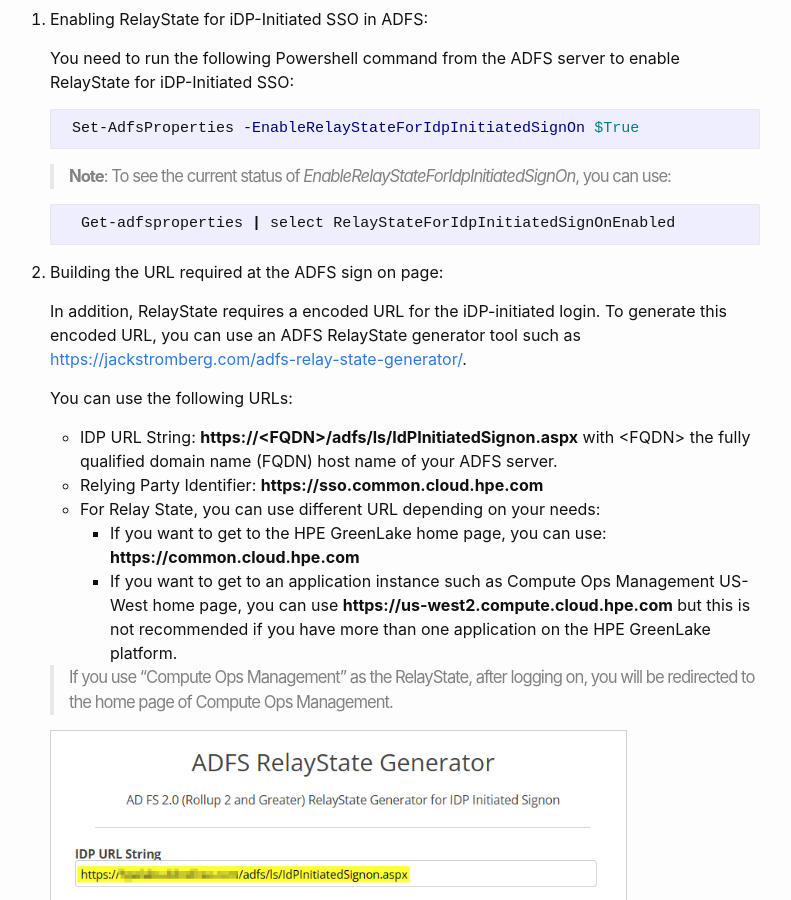
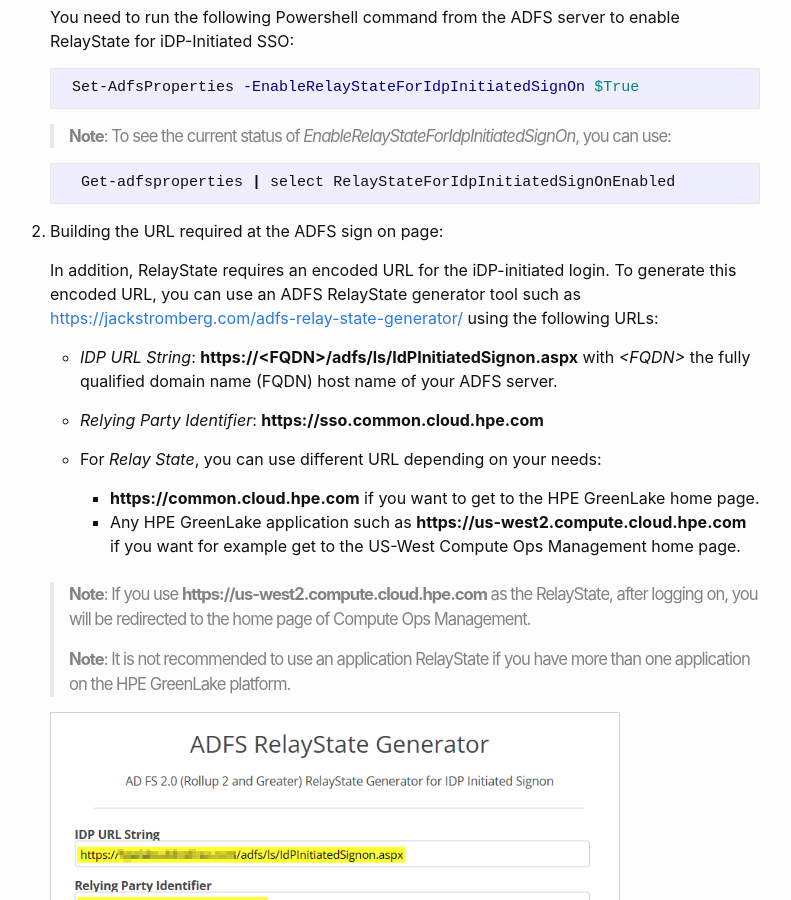
Before and after one commit to jullienl/jullienl.github.io, a Jekyll site: the page built from _posts/2023-08-22-Configuring-HPE-GreenLake-SSO-SAML-Authentication-with-ADFS.md, in a window 1280 px wide and 900 px high, scrolled down 21973 px. Shown: the whole window, without its empty margins (250-1041 px from the left). Built offline with Jekyll 4.4.1, drawn with Linux system fonts in a browser that asks for light colours; some of the changed text lies outside the part shown.

Commit message:
Improve image quality and width

````diff
--- a/_posts/2023-08-22-Configuring-HPE-GreenLake-SSO-SAML-Authentication-with-ADFS.md
+++ b/_posts/2023-08-22-Configuring-HPE-GreenLake-SSO-SAML-Authentication-with-ADFS.md
@@ -194,7 +194,7 @@
 >
 > Then click on **Send Invite**. This will send an email invitation to the mailbox of your AD user.
 >
-> ![]( {{ site.baseurl }}/assets/images/AD-ADFS-12.png){:class="citation-image-post"}{:height="400px"}
+> ![]( {{ site.baseurl }}/assets/images/AD-ADFS-12.png ){:class="body-image-post"}{:width="50%"}
 >
 > Accept the invitation by clicking on the **Accept invitation** button and complete the HPE GreenLake registration.
 
@@ -273,9 +273,9 @@
 
 > **Note**: If you get an SPN error message, you can run the following command from a PowerShell console:
 ```bash
-setspn -a host/localhost <service account>
+setspn -a host/localhost <service-account>
 ```
-> where **\<service account\>** corresponds to **adfssvc** in our case.
+> where *\<service-account\>* corresponds to **adfssvc** in our case.
 
 AD FS service should be running now, make sure the status is *online* in the Server Manager console:
 
@@ -297,7 +297,7 @@
 
 > If you don't enable RelayState and don't use the special encoded url with *RelayState*, you will get the following error from HPE GreenLake when using the iDP-initiated SSO:
 >
-> ![]( {{ site.baseurl }}/assets/images/AD-ADFS-25-1.png){:class="body-image-post"}{:height="300px"}
+> ![]( {{ site.baseurl }}/assets/images/AD-ADFS-25-1.png){:class="body-image-post"}{:width="50%"}
 
 
 There are two steps to this configuration:
@@ -317,18 +317,24 @@
 
 2. Building the URL required at the ADFS sign on page:
 
-   In addition, RelayState requires a encoded URL for the iDP-initiated login. To generate this encoded URL, you can use an ADFS RelayState generator tool such as [https://jackstromberg.com/adfs-relay-state-generator/](https://jackstromberg.com/adfs-relay-state-generator/).
+   In addition, RelayState requires an encoded URL for the iDP-initiated login. To generate this encoded URL, you can use an ADFS RelayState generator tool such as [https://jackstromberg.com/adfs-relay-state-generator/](https://jackstromberg.com/adfs-relay-state-generator/) using the following URLs:
+   - *IDP URL String*: **https://\<FQDN\>/adfs/ls/IdPInitiatedSignon.aspx** with *\<FQDN\>* the fully qualified domain name (FQDN) host name of your ADFS server.
+ <br/>
 
-   You can use the following URLs:
-   - IDP URL String: **https://\<FQDN\>/adfs/ls/IdPInitiatedSignon.aspx** with \<FQDN\> the fully qualified domain name (FQDN) host name of your ADFS server.
-   - Relying Party Identifier: **https://sso.common.cloud.hpe.com**
-   - For Relay State, you can use different URL depending on your needs:
-       - If you want to get to the HPE GreenLake home page, you can use: **https://common.cloud.hpe.com**
-       - If you want to get to an application instance such as Compute Ops Management US-West home page, you can use **https://us-west2.compute.cloud.hpe.com** but this is not recommended if you have more than one application on the HPE GreenLake platform.
+   - *Relying Party Identifier*: **https://sso.common.cloud.hpe.com**
+ <br/>
 
-   > If you use "Compute Ops Management" as the RelayState, after logging on, you will be redirected to the home page of Compute Ops Management.
+   - For *Relay State*, you can use different URL depending on your needs:
+       - **https://common.cloud.hpe.com** if you want to get to the HPE GreenLake home page.
+       - Any HPE GreenLake application such as **https://us-west2.compute.cloud.hpe.com** if you want for example get to the US-West Compute Ops Management home page.
+ <br/>
+ <br/>
 
-   ![]( {{ site.baseurl }}/assets/images/AD-ADFS-25-2.png){:class="body-image-post"}{:height="500px"}
+   > **Note**: If you use **https://us-west2.compute.cloud.hpe.com** as the RelayState, after logging on, you will be redirected to the home page of Compute Ops Management.
+   >
+   > **Note**: It is not recommended to use an application RelayState if you have more than one application on the HPE GreenLake platform.
+
+   ![]( {{ site.baseurl }}/assets/images/AD-ADFS-25-2.png){:class="body-image-post"}{:width="80%"}
 
    Your encoded URL will then look like:
 	```
@@ -343,7 +349,7 @@
 
 Now it's time to configure your HPE GreenLake environment for SAML SSO authentication. Log in to the HPE GreenLake platform using your AD administrative user account (i.e. lionel@\<your_domain_name.com\> created above).
 
-![]( {{ site.baseurl }}/assets/images/AD-GLCP-1.png){:class="body-image-post"}{:height="300px"}
+![]( {{ site.baseurl }}/assets/images/AD-GLCP-1.png){:class="body-image-post"}{:width="50%"}
 
 Then go to **Manage** / **Authentication**
 
@@ -715,13 +721,13 @@
 
 Open a web browser, and go to the HPE GreenLake interface at [https://common.cloud.hpe.com/](https://common.cloud.hpe.com/) and click the **Sign in with SSO** button:
 
-![]( {{ site.baseurl }}/assets/images/AD-ADFS-53.png){:class="body-image-post"}{:height="500px"}
+![]( {{ site.baseurl }}/assets/images/AD-ADFS-53.png){:class="body-image-post"}{:width="60%"}
 
 ### Test authentication with an AD administrator user
 
 To test an AD user with administrative role, provide the Active Directory e-mail address of the admin user created at step 3 in our example (i.e. lionel) then click **Next**:
 
-![]( {{ site.baseurl }}/assets/images/AD-ADFS-54.png){:class="body-image-post"}{:height="500px"}
+![]( {{ site.baseurl }}/assets/images/AD-ADFS-54.png){:class="body-image-post"}{:width="60%"}
 
 The ADFS sign on page opens, enter the Active Directory user credentials and click **Sign in**:
 
@@ -756,7 +762,7 @@
 Once you've logged out from both, you can click on the **Sign in with SSO** button again and provide the Active Directory e-mail address of the observer user created at step 3 in our example (i.e. mike) then click **Next**:
 
 
-![]( {{ site.baseurl }}/assets/images/AD-ADFS-60.png){:class="body-image-post"}{:height="500px"}
+![]( {{ site.baseurl }}/assets/images/AD-ADFS-60.png){:class="body-image-post"}{:width="60%"}
 
 The ADFS sign on page opens again, enter this time the Active Directory observer user credentials and click **Sign in**:
 
@@ -772,7 +778,7 @@
 >
 > You can click on **Limited Access** to obtain the name of the resource restriction policy used:
 >
-> ![]( {{ site.baseurl }}/assets/images/AD-ADFS-64.png){:class="body-image-post"}{:height="300px"}
+> ![]( {{ site.baseurl }}/assets/images/AD-ADFS-64.png){:class="body-image-post"}{:width="50%"}
 
 <a name="iDPInitiatedtest"></a>
 
````
Also changed, not shown: other parts of _posts/2023-08-22-Configuring-HPE-GreenLake-SSO-SAML-Authentication-with-ADFS.md (+3 -3 lines), assets/images/AD-ADFS-27.png, assets/images/AD-ADFS-28.png, assets/images/AD-ADFS-33.png, assets/images/AD-ADFS-35.png, assets/images/AD-ADFS-44.png.
